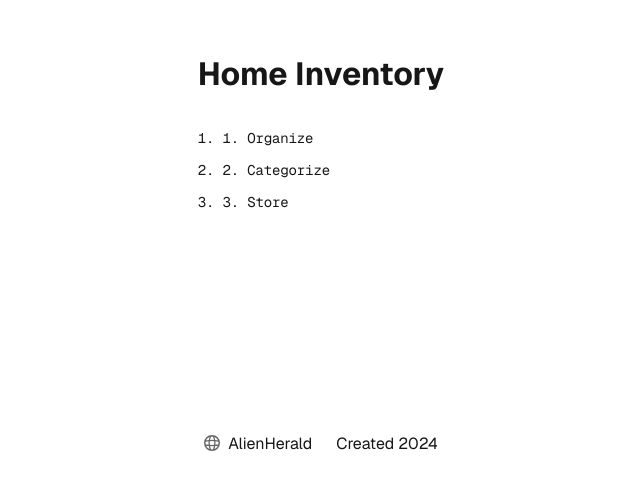
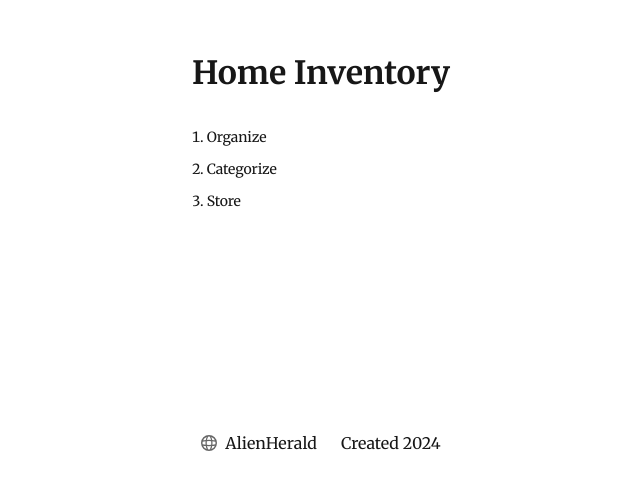
Before and after one commit to afewvowels/nextjs_warehouse_placeholder, a Next.js app: page / in a window 1280 px wide. Shown: the part 267-756 px from the top of the page, without its empty margins (319-959 px from the left). Built offline with nearby package versions, Linux system fonts and the light colour scheme.

Commit message:
style changes

```diff
--- a/app/globals.css
+++ b/app/globals.css
@@ -1,3 +1,4 @@
+@import url('https://fonts.googleapis.com/css2?family=Merriweather:ital,wght@0,300;0,400;0,700;0,900;1,300;1,400;1,700;1,900&display=swap');
 :root {
   --background: #ffffff;
   --foreground: #171717;
@@ -19,7 +20,9 @@
 body {
   color: var(--foreground);
   background: var(--background);
-  font-family: Arial, Helvetica, sans-serif;
+  /* font-family: Arial, Helvetica, sans-serif; */
+  font-family: "Merriweather", serif;
+  font-weight: 400;
   -webkit-font-smoothing: antialiased;
   -moz-osx-font-smoothing: grayscale;
 }
--- a/app/layout.js
+++ b/app/layout.js
@@ -2,13 +2,13 @@
 import "./globals.css";
 
 const geistSans = Geist({
-  variable: "--font-geist-sans",
-  subsets: ["latin"],
+  // variable: "--font-geist-sans",
+  // subsets: ["latin"],
 });
 
 const geistMono = Geist_Mono({
-  variable: "--font-geist-mono",
-  subsets: ["latin"],
+  // variable: "--font-geist-mono",
+  // subsets: ["latin"],
 });
 
 export const metadata = {
--- a/app/page.js
+++ b/app/page.js
@@ -7,9 +7,9 @@
       <main className={styles.main}>
         <h1>Home Inventory</h1>
         <ol>
-          <li>1. Organize</li>
-          <li>2. Categorize</li>
-          <li>3. Store</li>
+          <li>Organize</li>
+          <li>Categorize</li>
+          <li>Store</li>
         </ol>
       </main>
       <footer className={styles.footer}>
```
